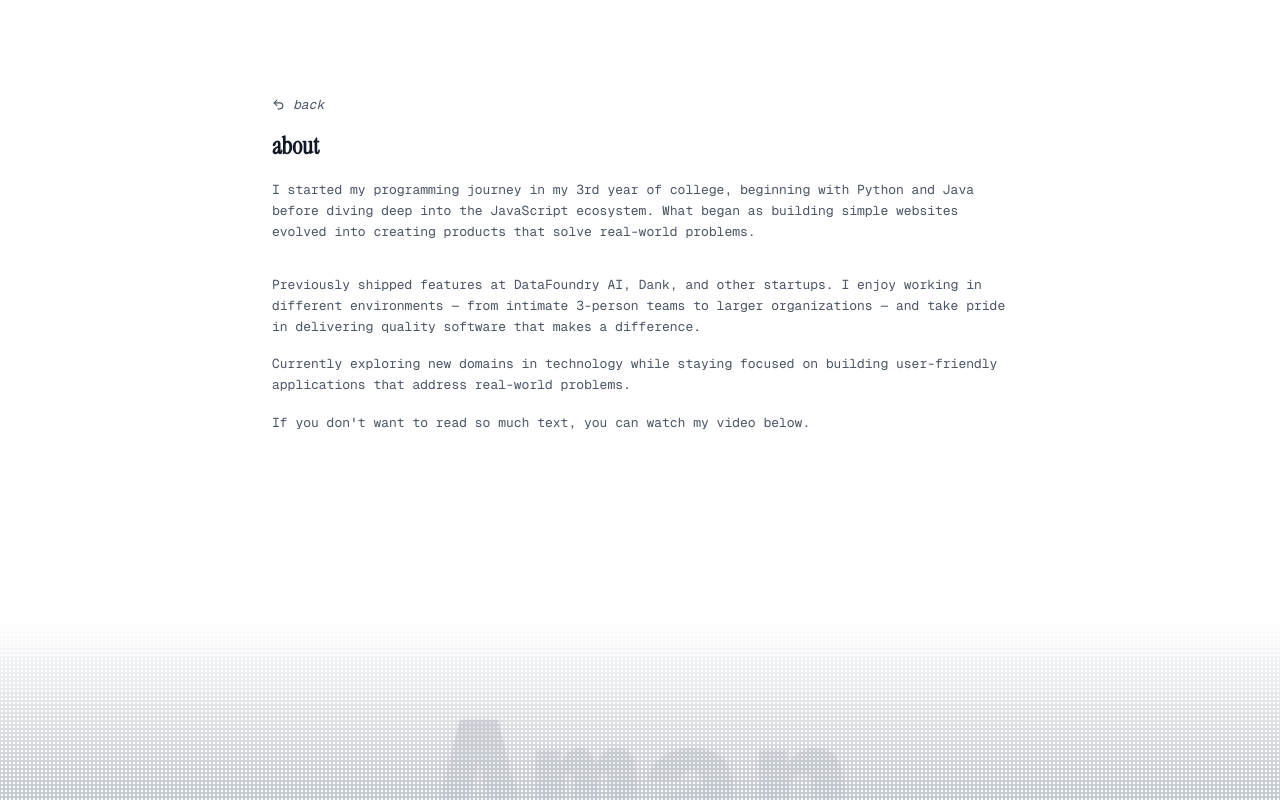
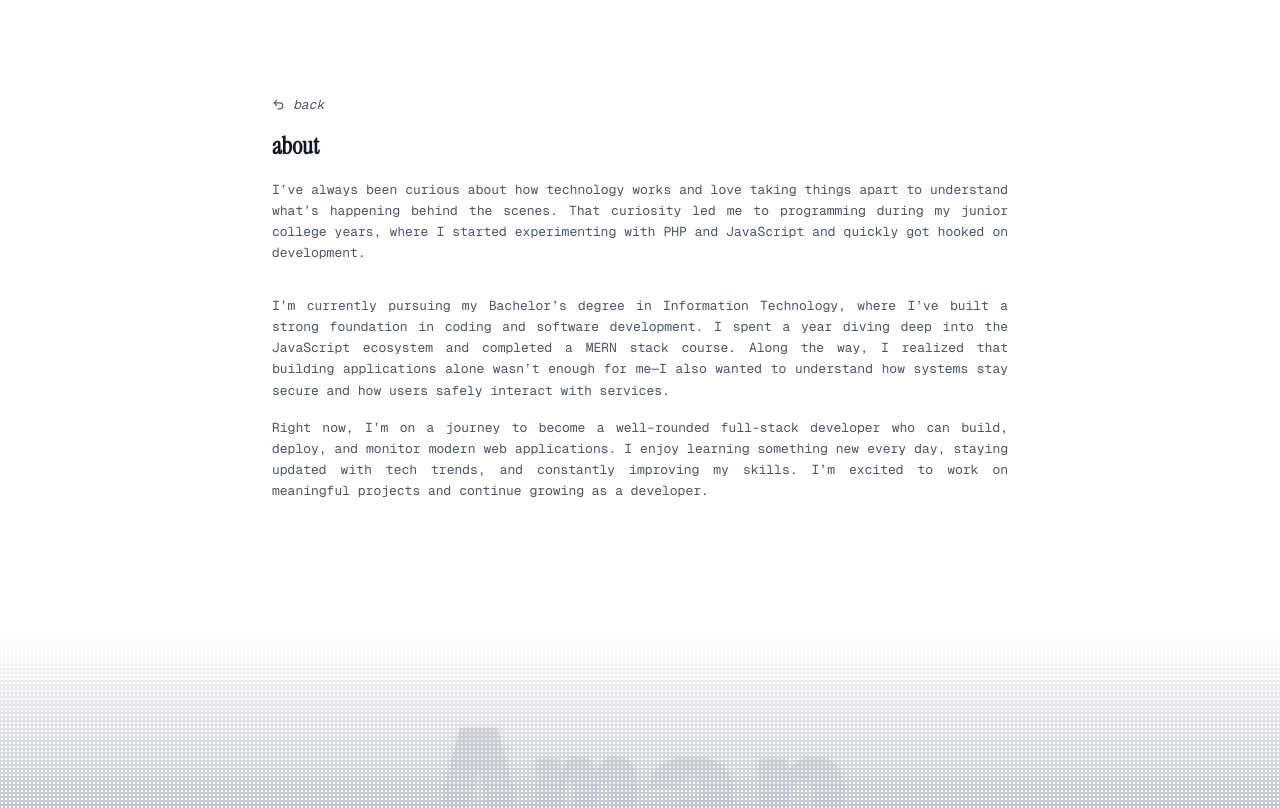
Before and after one commit to SinghAman21/portfolio-v2, a Next.js app: page /about in a window 1280 px wide. Built offline with nearby package versions, Linux system fonts and the light colour scheme.

Commit message:
refactor: about me from all places

```diff
--- a/app/(llms)/about.md/route.ts
+++ b/app/(llms)/about.md/route.ts
@@ -1,6 +1,6 @@
-const aboutText = `I started my programming journey in my 3rd year of college, beginning with Python and Java before diving deep into the JavaScript ecosystem. What began as building simple websites evolved into creating products that solve real-world problems.
+const aboutText = `I’ve always been curious about how technology works and love taking things apart to understand what’s happening behind the scenes. That curiosity led me to programming during my junior college years, where I started experimenting with PHP and JavaScript and quickly got hooked on development.
 
-Previously shipped features at DataFoundry AI, Dank, and other startups. I enjoy working in different environments — from intimate 3-person teams to larger organizations — and take pride in delivering quality software that makes a difference.
+Previously shipped features at EaslegalPartners, GDG, and other startups. I enjoy working in different environments — from intimate 3-person teams to larger organizations — and take pride in delivering quality software that makes a difference.
 
 Currently exploring new domains in technology while staying focused on building user-friendly applications that address real-world problems.`;
 
@@ -31,6 +31,10 @@ ${aboutText}
 - Go
 - Python
 - AWS
+- Docker
+- Kubernetes
+- Terraform
+- VirtualBox
 `;
 
 export const dynamic = "force-static";
--- a/app/(llms)/llms-full.txt/route.ts
+++ b/app/(llms)/llms-full.txt/route.ts
@@ -8,9 +8,9 @@ const displayName = "Aman Singh";
 
 const aboutText = `## About
 
-I started my programming journey in my 3rd year of college, beginning with Python and Java before diving deep into the JavaScript ecosystem. What began as building simple websites evolved into creating products that solve real-world problems.
+I’ve always been curious about how technology works and love taking things apart to understand what’s happening behind the scenes. That curiosity led me to programming during my junior college years, where I started experimenting with PHP and JavaScript and quickly got hooked on development.
 
-Previously shipped features at DataFoundry AI, Dank, and other startups. I enjoy working in different environments — from intimate 3-person teams to larger organizations — and take pride in delivering quality software that makes a difference.
+Previously shipped features at EaslegalPartners, GDG, and other startups. I enjoy working in different environments — from intimate 3-person teams to larger organizations — and take pride in delivering quality software that makes a difference.
 
 Currently exploring new domains in technology while staying focused on building user-friendly applications that address real-world problems.
 
--- a/app/about/page.tsx
+++ b/app/about/page.tsx
@@ -8,23 +8,24 @@ export default function AboutPage() {
       <PageHeader
         backHref="/"
         title="about"
-        description="I started my programming journey in my 3rd year of college, beginning with Python and Java before diving deep into the JavaScript ecosystem. What began as building simple websites evolved into creating products that solve real-world problems."
+        description="I’ve always been curious about how technology works and love taking things apart to understand what’s happening behind the scenes. That curiosity led me to programming during my junior college years, where I started experimenting with PHP and JavaScript and quickly got hooked on development."
       />
       <AnimatedSection delay="0.6s" className="mt-4 mb-4">
-        <p className="text-gray-600 dark:text-neutral-400 leading-relaxed">
-          Previously shipped features at DataFoundry AI, Dank, and other startups. I enjoy working in different environments — from intimate 3-person teams to larger organizations — and take pride in delivering quality software that makes a difference.
+        <p className="text-gray-600 dark:text-neutral-400 leading-relaxed text-justify">
+          I’m currently pursuing my Bachelor’s degree in Information Technology, where I’ve built a strong foundation in coding and software development. I spent a year diving deep into the JavaScript ecosystem and completed a MERN stack course. Along the way, I realized that building applications alone wasn’t enough for me—I also wanted to understand how systems stay secure and how users safely interact with services.
         </p>
       </AnimatedSection>
       <AnimatedSection delay="0.7s" className="mt-4 mb-4">
-        <p className="text-gray-600 dark:text-neutral-400 leading-relaxed">
-          Currently exploring new domains in technology while staying focused on building user-friendly applications that address real-world problems.
+        <p className="text-gray-600 dark:text-neutral-400 leading-relaxed text-justify">
+          Right now, I’m on a journey to become a well-rounded full-stack developer who can build, deploy, and monitor modern web applications. I enjoy learning something new every day, staying updated with tech trends, and constantly improving my skills. I’m excited to work on meaningful projects and continue growing as a developer.
         </p>
       </AnimatedSection>
-      <AnimatedSection delay="0.8s" className="mt-4 mb-8">
+
+      {/* <AnimatedSection delay="0.8s" className="mt-4 mb-8">
         <p className="text-gray-600 dark:text-neutral-400 leading-relaxed">
           If you don&apos;t want to read so much text, you can watch my video below.
         </p>
-      </AnimatedSection>
+      </AnimatedSection> */}
       {/* <AnimatedSection delay="0.9s">
         <VideoSection />   FLAG: no intentions to create video as of now
       </AnimatedSection> */}
--- a/components/PageHeader.tsx
+++ b/components/PageHeader.tsx
@@ -45,7 +45,7 @@ export default function PageHeader({
       {description && (
         <p
           className={cn(
-            "mt-2 mb-8 text-gray-600 dark:text-neutral-400 leading-relaxed animate-[slideFadeUp_0.5s_ease-out]",
+            "mt-2 mb-8 text-justify text-gray-600 dark:text-neutral-400 leading-relaxed animate-[slideFadeUp_0.5s_ease-out]",
             descriptionClassName
           )}
         >
```
Also changed, not shown: 1 other file (tests, documents, lock files or other folders).
